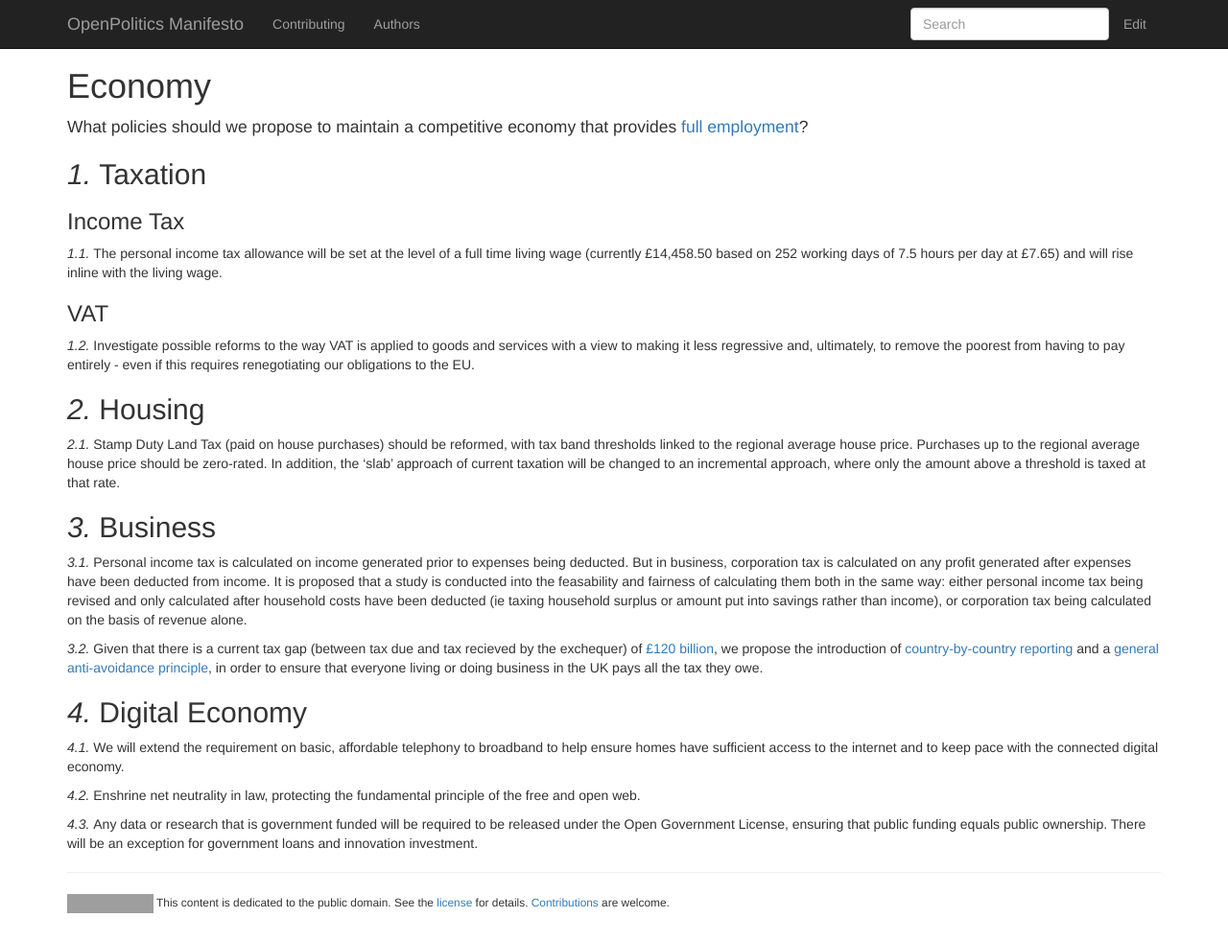
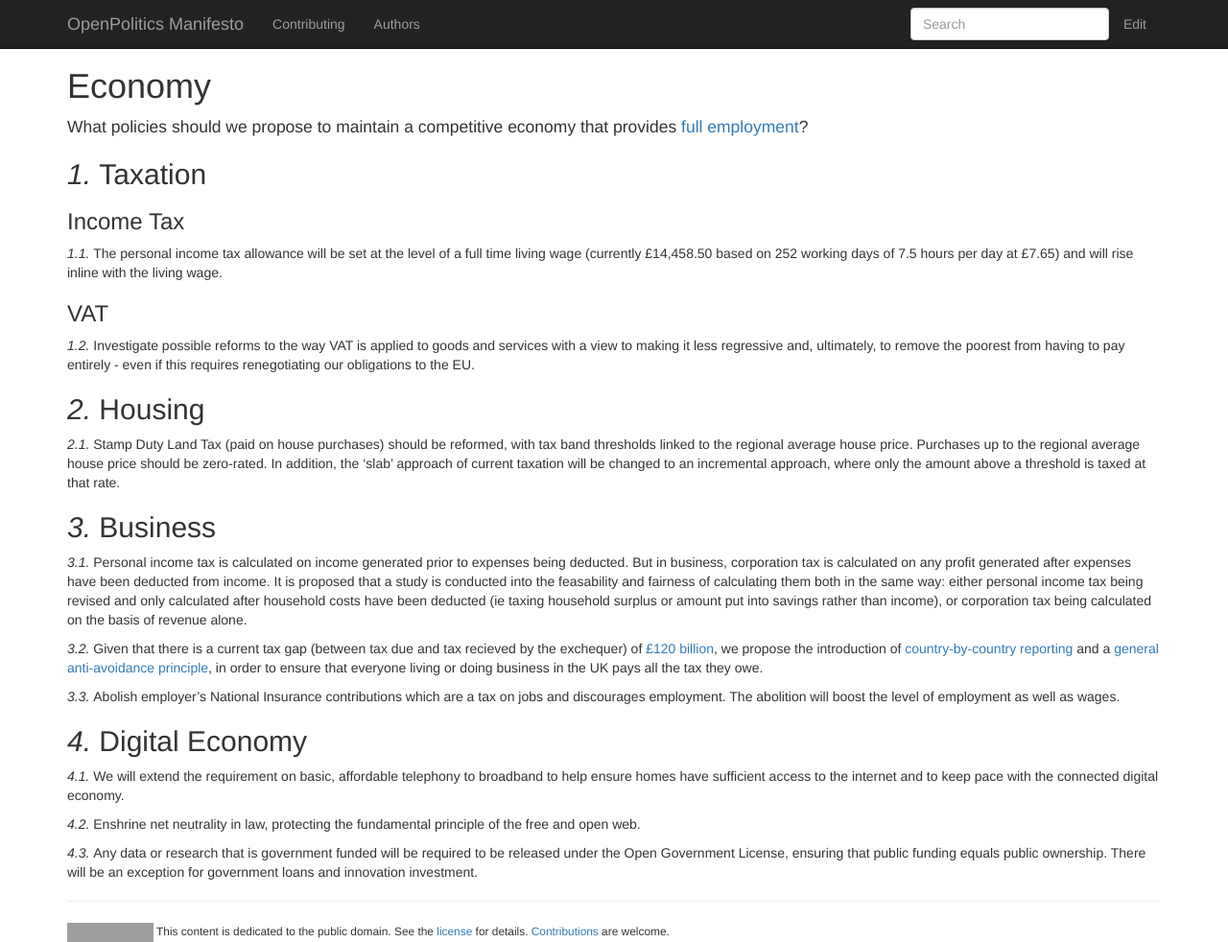
Before and after one commit to openpolitics/manifesto, a Jekyll site: the page built from economy.md, in a window 1280 px wide and 982 px high. Shown: the whole window at 96% size. Built offline with Jekyll 4.4.1, drawn with Linux system fonts in a browser that asks for light colours; nearby versions of some CDN libraries; grey boxes are pictures that could not be loaded.

Commit message:
Abolish Employer's contribution towards National Insurance

```diff
--- a/economy.md
+++ b/economy.md
@@ -25,6 +25,8 @@ Personal income tax is calculated on income generated prior to expenses being de
 
 Given that there is a current tax gap (between tax due and tax recieved by the exchequer) of [£120 billion](http://www.taxresearch.org.uk/Documents/FAQ1TaxGap.pdf), we propose the introduction of [country-by-country reporting](http://www.taxresearch.org.uk/Documents/CBC.pdf) and a [general anti-avoidance principle](http://www.taxresearch.org.uk/Blog/2012/06/20/why-we-need-a-genuine-general-anti-avoidance-principle-to-beat-tax-abuse-2/), in order to ensure that everyone living or doing business in the UK pays all the tax they owe.
 
+Abolish employer's National Insurance contributions which are a tax on jobs and discourages employment. The abolition will boost the level of employment as well as wages.
+
 ## Digital Economy
 
 We will extend the requirement on basic, affordable telephony to broadband to help ensure homes have sufficient access to the internet and to keep pace with the connected digital economy.
```
